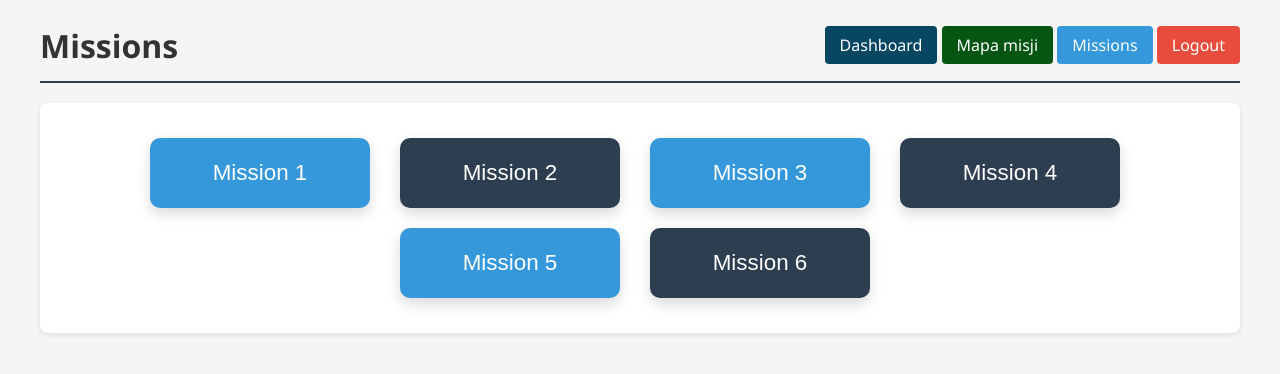
After one commit to KNR-PW/Dron_webapp, a Flask app: page /missions in a window 1280 px wide. The commit adds this page. Shown: the top 374 px of the page. Run offline with Flask 3, Linux system fonts and the light colour scheme; a user stored in the database is signed in.

Commit message:
Mission tab, mqtt backend for mission starting

```diff
--- a/app.py
+++ b/app.py
@@ -67,6 +67,7 @@ app.config.update(
     SESSION_COOKIE_SECURE=_is_prod,
     REMEMBER_COOKIE_SECURE=_is_prod,
     PREFERRED_URL_SCHEME=_preferred_scheme,
+    MQTT_CLIENT=None,
 )
 
 # ------------------------------------------------------
@@ -122,6 +123,15 @@ MQTT_TOPICS = [
 ]
 
 mqtt_client: Optional[mqtt.Client] = None
+MQTT_MISSION_TOPIC = os.getenv("MQTT_MISSION_TOPIC", "drone/mission/start").strip()
+MQTT_MISSION_QOS = int(os.getenv("MQTT_MISSION_QOS", "0"))
+MQTT_MISSION_RETAIN = _env_flag("MQTT_MISSION_RETAIN", "0")
+
+app.config.update(
+    MQTT_MISSION_TOPIC=MQTT_MISSION_TOPIC,
+    MQTT_MISSION_QOS=MQTT_MISSION_QOS,
+    MQTT_MISSION_RETAIN=MQTT_MISSION_RETAIN,
+)
 
 
 # ------------------------------------------------------
@@ -300,6 +310,7 @@ def _start_mqtt_bridge() -> None:
         return
 
     mqtt_client = mqtt.Client()
+    app.config["MQTT_CLIENT"] = mqtt_client
 
     try:
         mqtt_client.tls_set(tls_version=ssl.PROTOCOL_TLS)
--- a/routes.py
+++ b/routes.py
@@ -6,6 +6,7 @@ from io import BytesIO
 import os
 import time
 import base64
+import json
 
 import state
 
@@ -28,6 +29,12 @@ def dashboard():
 def map_view():
     # Proste renderowanie strony z mapą i przyciskami
     return render_template('map.html')
+
+
+@bp.route('/missions')
+@login_required
+def missions_view():
+    return render_template('missions.html')
 
 
 @bp.route('/api/status', methods=['GET', 'POST'])
@@ -87,6 +94,38 @@ def handle_log():
         return jsonify({'success': True})
 
     return jsonify({'logs': state.mission_log[-100:]})
+
+
+@bp.route('/api/missions/start', methods=['POST'])
+@login_required
+def start_mission():
+    data = request.get_json(silent=True) or {}
+    mission = data.get("mission")
+    if mission is None:
+        return jsonify({'success': False, 'error': 'Mission is required'}), 400
+    try:
+        mission = int(mission)
+    except Exception:
+        return jsonify({'success': False, 'error': 'Mission must be an integer'}), 400
+
+    client = current_app.config.get("MQTT_CLIENT")
+    if not client:
+        return jsonify({'success': False, 'error': 'MQTT client not available'}), 503
+
+    topic = current_app.config.get("MQTT_MISSION_TOPIC", "drone/mission/start")
+    qos = int(current_app.config.get("MQTT_MISSION_QOS", 0))
+    retain = bool(current_app.config.get("MQTT_MISSION_RETAIN", False))
+    payload = {"mission": mission, "command": "start"}
+
+    try:
+        info = client.publish(topic, json.dumps(payload), qos=qos, retain=retain)
+        if info.rc != 0:
+            return jsonify({'success': False, 'error': f'MQTT publish failed ({info.rc})'}), 502
+    except Exception as exc:
+        return jsonify({'success': False, 'error': str(exc)}), 502
+
+    state.log_message(current_app, "info", f"Mission {mission} start requested")
+    return jsonify({'success': True, 'mission': mission})
 
 
 @bp.route('/api/telemetry', methods=['POST'])
--- a/static/style.css
+++ b/static/style.css
@@ -205,6 +205,48 @@ button:hover {
     background-color: #c0392b;
 }
 
+.mission-buttons {
+    display: flex;
+    gap: 20px;
+    justify-content: center;
+    align-items: center;
+    flex-wrap: wrap;
+    padding: 20px 0;
+}
+
+.mission-btn {
+    font-size: 1.4rem;
+    padding: 22px 40px;
+    min-width: 220px;
+    border-radius: 10px;
+    background-color: var(--secondary-color);
+    color: white;
+    box-shadow: 0 6px 14px rgba(0, 0, 0, 0.15);
+}
+
+.mission-btn.secondary {
+    background-color: var(--primary-color);
+}
+
+.mission-btn:hover {
+    background-color: #2b7bb9;
+}
+
+.mission-btn.secondary:hover {
+    background-color: #233241;
+}
+
+.mission-output {
+    margin-top: 10px;
+    text-align: center;
+    font-size: 1rem;
+    color: var(--dark-gray);
+}
+
+.mission-output.hidden {
+    display: none;
+}
+
 .log-container {
     height: 300px;
     overflow-y: auto;
--- a/templates/index.html
+++ b/templates/index.html
@@ -23,6 +23,7 @@
                       style="margin-left: 20px;"></span>
                 MQTT
                 <a href="/map" style="margin-left: 20px; text-decoration: none; background-color: #3498db; color: white; padding: 8px 15px; border-radius: 4px;">Mapa</a>
+                <a href="/missions" style="margin-left: 20px; text-decoration: none; background-color: #2c3e50; color: white; padding: 8px 15px; border-radius: 4px;">Missions</a>
                 <a href="/logout" style="margin-left: 20px; color: white; text-decoration: none; background-color: #e74c3c; padding: 8px 15px; border-radius: 4px;">Logout</a>
             </div>
         </header>
--- a/templates/map.html
+++ b/templates/map.html
@@ -66,7 +66,8 @@
       <h1>Mapa misji</h1>
       <nav>
         <a href="/" style="color: white; text-decoration: none; background-color: #074761; padding: 8px 15px; border-radius: 4px;">Dashboard</a>
-          <a href="/map" style="color: white; text-decoration: none; background-color: #075512; padding: 8px 15px; border-radius: 4px;">Mapa misji</a>
+        <a href="/map" style="color: white; text-decoration: none; background-color: #075512; padding: 8px 15px; border-radius: 4px;">Mapa misji</a>
+        <a href="/missions" style="color: white; text-decoration: none; background-color: #3498db; padding: 8px 15px; border-radius: 4px;">Missions</a>
         <a href="/logout" style="color: white; text-decoration: none; background-color: #e74c3c; padding: 8px 15px; border-radius: 4px;">Logout</a>
       </nav>
     </header>
--- /dev/null
+++ b/templates/missions.html
@@ -0,0 +1,59 @@
+<!DOCTYPE html>
+<html lang="en">
+<head>
+  <meta charset="UTF-8" />
+  <meta name="viewport" content="width=device-width, initial-scale=1.0" />
+  <title>Missions - Drone Mission Control</title>
+  <link rel="stylesheet" href="/static/style.css">
+</head>
+<body>
+  <div class="container">
+    <header>
+      <h1>Missions</h1>
+      <nav>
+        <a href="/" style="color: white; text-decoration: none; background-color: #074761; padding: 8px 15px; border-radius: 4px;">Dashboard</a>
+        <a href="/map" style="color: white; text-decoration: none; background-color: #075512; padding: 8px 15px; border-radius: 4px;">Mapa misji</a>
+        <a href="/missions" style="color: white; text-decoration: none; background-color: #3498db; padding: 8px 15px; border-radius: 4px;">Missions</a>
+        <a href="/logout" style="color: white; text-decoration: none; background-color: #e74c3c; padding: 8px 15px; border-radius: 4px;">Logout</a>
+      </nav>
+    </header>
+
+    <section class="panel">
+      <div class="mission-buttons">
+        <button class="mission-btn" data-mission="1">Mission 1</button>
+        <button class="mission-btn secondary" data-mission="2">Mission 2</button>
+        <button class="mission-btn" data-mission="3">Mission 3</button>
+        <button class="mission-btn secondary" data-mission="4">Mission 4</button>
+        <button class="mission-btn" data-mission="5">Mission 5</button>
+        <button class="mission-btn secondary" data-mission="6">Mission 6</button>
+      </div>
+      <div class="mission-output hidden" id="missionOutput"></div>
+    </section>
+  </div>
+
+  <script>
+    const output = document.getElementById('missionOutput');
+    document.querySelectorAll('.mission-btn').forEach((btn) => {
+      btn.addEventListener('click', async () => {
+        const mission = btn.getAttribute('data-mission');
+        try {
+          const res = await fetch('/api/missions/start', {
+            method: 'POST',
+            headers: { 'Content-Type': 'application/json' },
+            body: JSON.stringify({ mission: Number(mission) })
+          });
+          if (!res.ok) {
+            throw new Error(`HTTP ${res.status}`);
+          }
+          output.textContent = `mission [${mission}] started.`;
+          output.classList.remove('hidden');
+        } catch (err) {
+          output.textContent = `mission [${mission}] failed to start.`;
+          output.classList.remove('hidden');
+          console.error(err);
+        }
+      });
+    });
+  </script>
+</body>
+</html>
```
